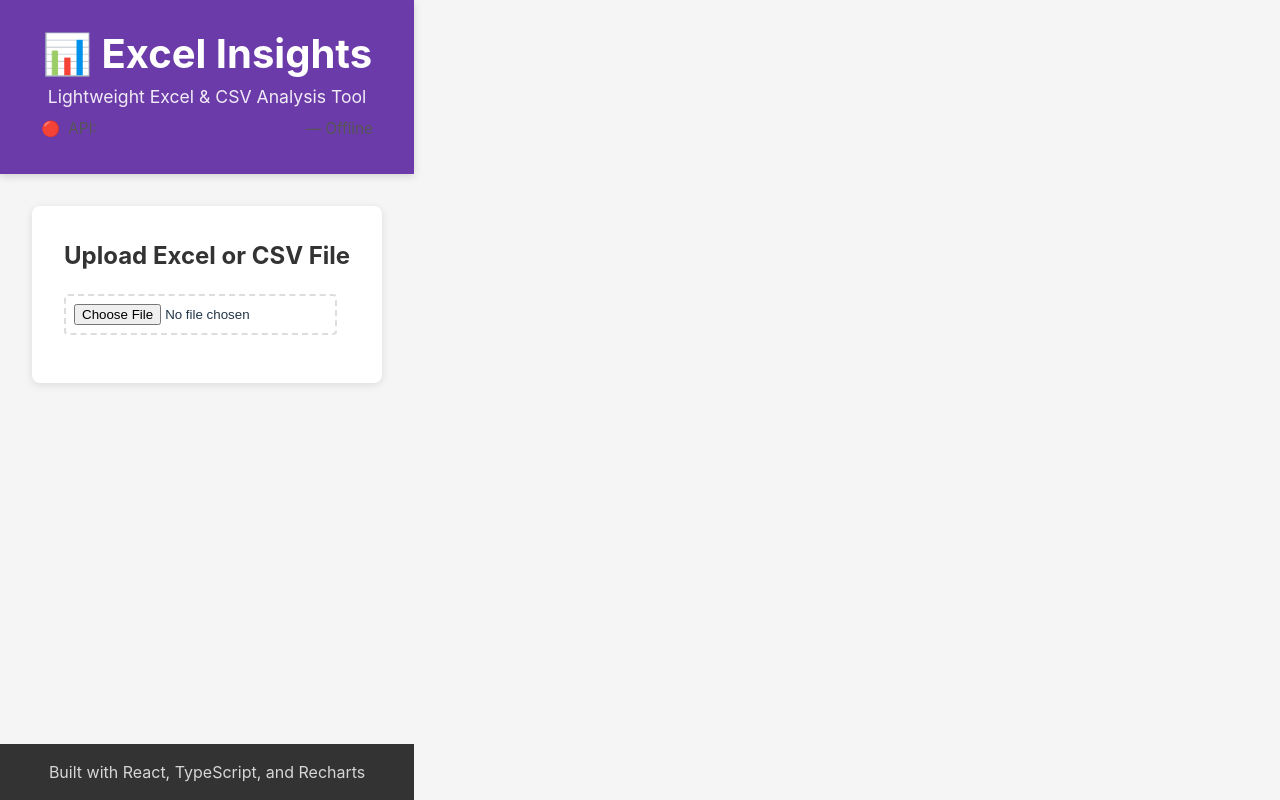
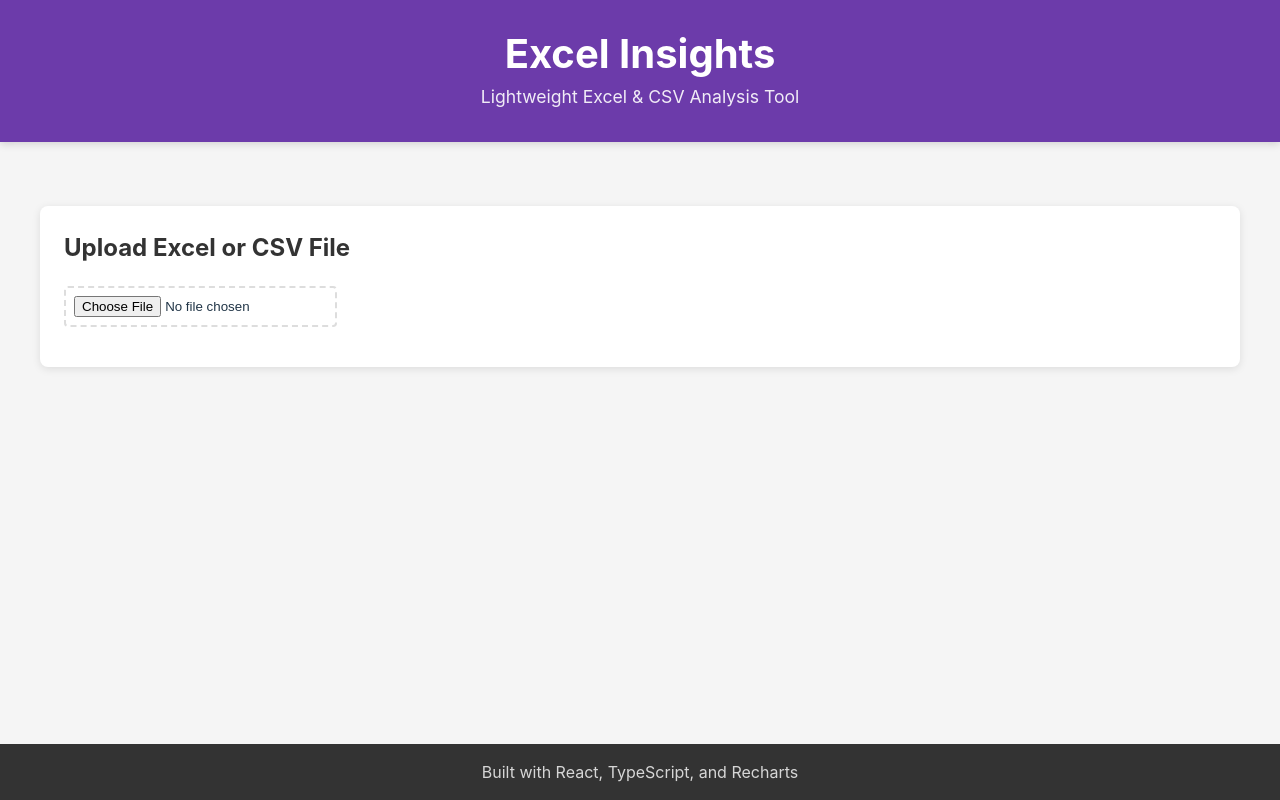
Before and after one commit to AndyXIP/excel-insights, a React app in the folder frontend/: page / in a window 1280 px wide. Built offline with nearby package versions, Linux system fonts and the light colour scheme; no server answers; the HTML template or start-up script is replaced by a standard one.

Commit message:
fix css styling to make the boxes more consistent before/after uploading

```diff
--- a/frontend/src/App.css
+++ b/frontend/src/App.css
@@ -25,9 +25,11 @@ body {
 .app-header {
   background: #6C3BAA;
   color: white;
-  padding: 2rem;
+  padding: 2rem 0;
   text-align: center;
   box-shadow: 0 2px 8px rgba(0, 0, 0, 0.15);
+  width: 100vw;
+  margin: 0;
 }
 
 .app-header h1 {
@@ -43,10 +45,13 @@ body {
 
 .app-main {
   flex: 1;
-  max-width: 1400px;
-  width: 100%;
-  margin: 0 auto;
-  padding: 2rem;
+  display: flex;
+  flex-direction: column;
+  align-items: center;
+  justify-content: flex-start;
+  padding: 2rem 0;
+  width: 100vw;
+  margin: 0;
 }
 
 .app-footer {
@@ -71,12 +76,19 @@ body {
   border-radius: 8px;
   box-shadow: 0 2px 8px rgba(0, 0, 0, 0.1);
   margin-bottom: 2rem;
+  width: 100%;
+  max-width: 1200px;
+  margin-left: auto;
+  margin-right: auto;
+  gap: 2rem;
 }
 
 .success-info {
   display: flex;
   align-items: center;
   gap: 1rem;
+  flex: 1;
+  min-width: 0;
 }
 
 .success-icon {
@@ -103,6 +115,8 @@ body {
   font-size: 1rem;
   cursor: pointer;
   transition: all 0.3s ease;
+  white-space: nowrap;
+  flex-shrink: 0;
 }
 
 .btn-reset:hover {
--- a/frontend/src/App.tsx
+++ b/frontend/src/App.tsx
@@ -4,7 +4,6 @@ import FileUpload from './components/FileUpload'
 import DataTable from './components/DataTable'
 import { Charts } from './components/Charts'
 import type { ParsedData } from './types'
-import ConnectionStatus from './components/ConnectionStatus'
 
 function App() {
   const [parsedData, setParsedData] = useState<ParsedData | null>(null)
@@ -20,9 +19,8 @@ function App() {
   return (
     <div className="app">
       <header className="app-header">
-        <h1>📊 Excel Insights</h1>
+        <h1>Excel Insights</h1>
         <p>Lightweight Excel & CSV Analysis Tool</p>
-        <ConnectionStatus />
       </header>
 
       <main className="app-main">
@@ -32,7 +30,7 @@ function App() {
           <>
             <div className="upload-success">
               <div className="success-info">
-                <span className="success-icon">✅</span>
+
                 <div>
                   <strong>{parsedData.filename}</strong>
                   <span className="file-meta"> - {parsedData.rowCount} rows, {parsedData.columns.length} columns</span>
--- a/frontend/src/components/FileUpload.css
+++ b/frontend/src/components/FileUpload.css
@@ -1,9 +1,12 @@
 .file-upload {
-  padding: 2rem;
+  padding: 1.5rem;
   background: white;
   border-radius: 8px;
   box-shadow: 0 2px 8px rgba(0, 0, 0, 0.1);
   margin-bottom: 2rem;
+  width: 100%;
+  max-width: 1200px;
+  margin: 2rem auto;
 }
 
 .file-upload h2 {
```
